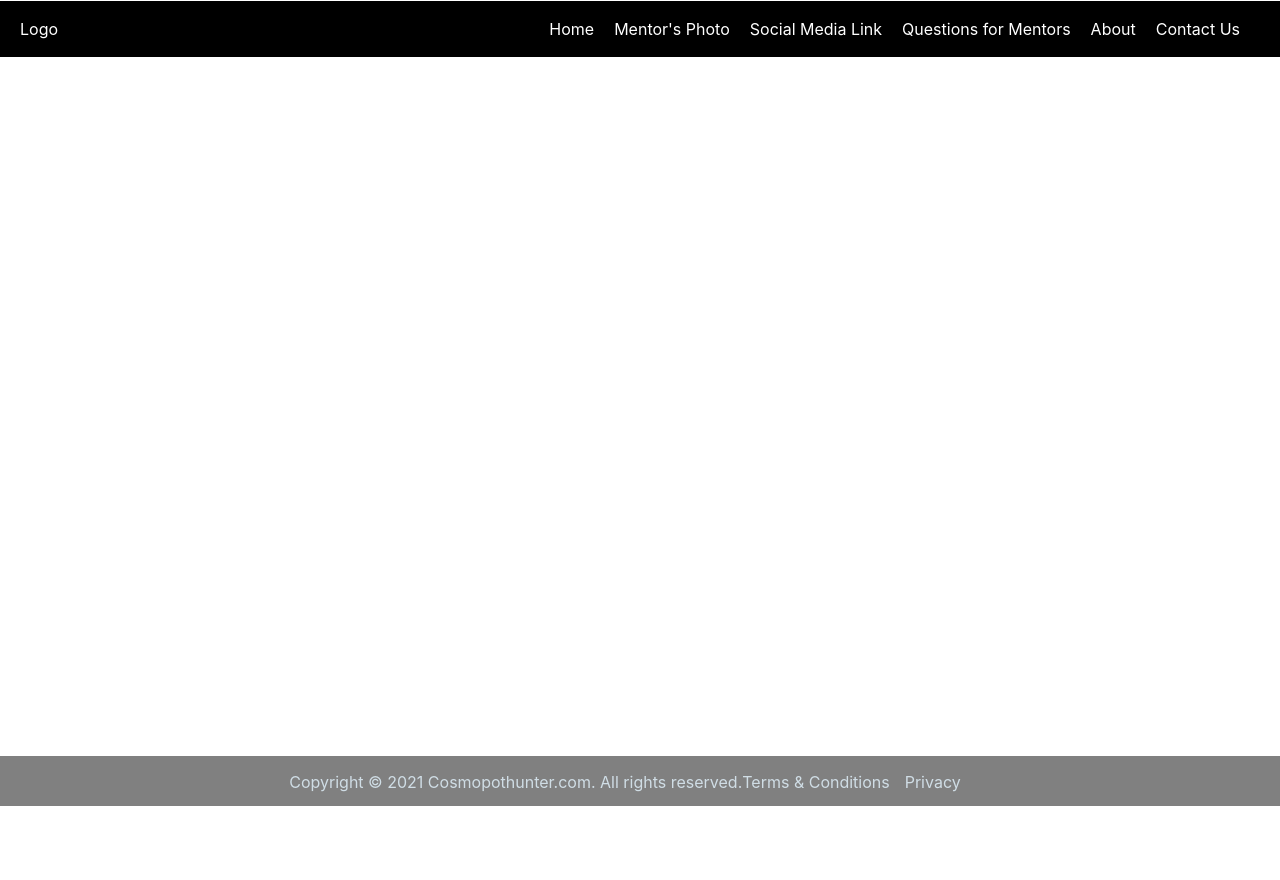
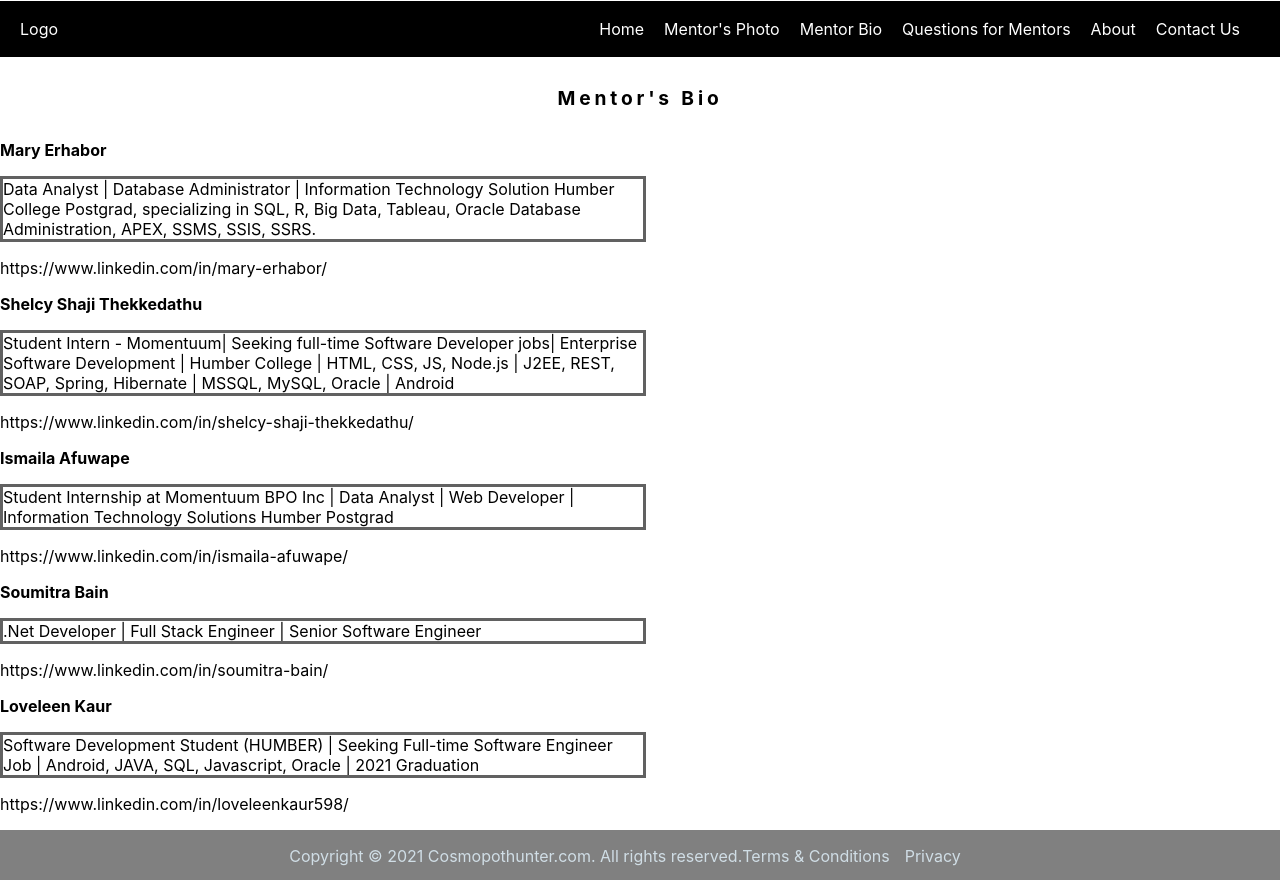
Before and after one commit to Marypearl/maryProjectClient, a React (Create React App) app: page /MentorsBio in a window 1280 px wide. Before the commit the page ends 806 px from the top, so only its background shows below. Built offline with nearby package versions, Linux system fonts and the light colour scheme.

Commit message:
frontend

```diff
--- /dev/null
+++ b/public/MentorsBio.json
@@ -0,0 +1,35 @@
+[
+    {
+        "id":1,
+        "name":"Mary Erhabor",
+        "bio": "Data Analyst | Database Administrator | Information Technology Solution Humber College Postgrad, specializing in SQL, R, Big Data, Tableau, Oracle Database Administration, APEX, SSMS, SSIS, SSRS.",
+        "linkUrl":"https://www.linkedin.com/in/mary-erhabor/"
+    },
+    {
+        "id":2,
+        "name":"Shelcy Shaji Thekkedathu",
+        "bio": "Student Intern - Momentuum| Seeking full-time Software Developer jobs| Enterprise Software Development | Humber College | HTML, CSS, JS, Node.js | J2EE, REST, SOAP, Spring, Hibernate | MSSQL, MySQL, Oracle | Android",
+        "linkUrl":"https://www.linkedin.com/in/shelcy-shaji-thekkedathu/"
+    },
+    {
+        "id":3,
+        "name":"Ismaila Afuwape",
+        "bio": "Student Internship at Momentuum BPO Inc | Data Analyst | Web Developer | Information Technology Solutions Humber Postgrad",
+        "linkUrl":"https://www.linkedin.com/in/ismaila-afuwape/"
+    },
+    {
+        "id":4,
+        "name":"Soumitra Bain",
+        "bio": ".Net Developer | Full Stack Engineer | Senior Software Engineer",
+        "linkUrl":"https://www.linkedin.com/in/soumitra-bain/"
+    },
+
+    {
+        "id":4,
+        "name":"Loveleen Kaur",
+        "bio": "Software Development Student (HUMBER) | Seeking Full-time Software Engineer Job | Android, JAVA, SQL, Javascript, Oracle | 2021 Graduation",
+        "linkUrl":"https://www.linkedin.com/in/loveleenkaur598/"
+    }
+
+
+]
--- a/src/App.css
+++ b/src/App.css
@@ -117,16 +117,38 @@ footer .footer__legal a {
   margin-right: 20px;
 }
 
+.mentors-photo-heading{
+  margin: 30px 0;
+    display: flex;
+    justify-content: center;
+    font-weight: 700;
+    letter-spacing: 0.2em;
+    font-size: larger;
+}
+
 .mentors-image-container{
   display: flex;
-  justify-content: space-around;
-  margin-top: 30px;
+  flex-direction: row;
+  flex-wrap: wrap;
   padding-bottom: 70px;
+  justify-content: center;
 }
 
 .mentors-details{
+  width: 19%;
   transition: 0.3s;
-  box-shadow: 0 4px 8px 0 rgb(0 0 0);
+  border: 1px solid #0000002b;
+}
+
+.mentorsbio-details{
+  width: 50%;
+  transition: 0.3s;
+  border: 3px solid #0000009e;
+}
+
+.mentors-details img{
+  object-fit: cover;
+    width: 100%;
 }
 
 .mentors-info{
@@ -135,4 +157,35 @@ footer .footer__legal a {
 
 .mentor-name{
   font-weight: bold;
+  margin-top: 0;
 }
+.mentorbio-name{
+  font-weight: bold;
+  margin-top: 0;
+}
+
+.question-section{
+  display: flex;
+  flex-direction: column;
+  width: 80%;
+  border: 1px solid #00000054;
+  margin-left: 10%;
+  padding: 10px 10px;
+}
+
+.question-section p {
+  margin-top: 0;
+}
+
+.questions-section-heading{
+  margin: 30px 0;
+    display: flex;
+    justify-content: center;
+    font-weight: 700;
+    letter-spacing: 0.2em;
+    font-size: larger;
+}
+
+.question{
+  font-weight: bold;
+}
--- a/src/components/AppRouter.js
+++ b/src/components/AppRouter.js
@@ -5,11 +5,12 @@ import Home from './Home'
 import Contact from './Contact';
 import About from './About';
 import MentorsPhoto from './MentorsPhoto';
-import SocialMediaLink from './SocialMediaLink';
+import MentorsBio from './MentorsBio';
 import MentorsQuestion from './MentorsQuestion'
 import Header from './Header';
 import Footer from './Footer';
 import '../App.css';
+
 
 const AppRouter = () => {
   return (
@@ -26,7 +27,7 @@ const AppRouter = () => {
         <Route path='/About' component={About} />
         <Route path='/MentorsPhoto' component={MentorsPhoto} />
         <Route path='/MentorsQuestion' component={MentorsQuestion} />
-        <Route path='/socialMediaLink' component={SocialMediaLink} />
+        <Route path='/MentorsBio' component={MentorsBio} />
 
       </Switch>
 
--- a/src/components/Header.js
+++ b/src/components/Header.js
@@ -57,8 +57,8 @@ function Header(){
       <NavLink activeClassName='is-active' to='/mentorsphoto'>
             Mentor's Photo
           </NavLink>
-          <NavLink activeClassName='is-active' to='/socialMedialink'>
-           Social Media Link
+          <NavLink activeClassName='is-active' to='/mentorsBio'>
+           Mentor Bio
           </NavLink>
           <NavLink activeClassName='is-active' to='/mentorsQuestion'>
             Questions for Mentors
--- /dev/null
+++ b/src/components/MentorsBio.js
@@ -0,0 +1,43 @@
+import React, { useEffect, useState } from "react";
+
+const MentorsBio = () => {
+  const [mentorsBios, setMentorsBio] = useState([]);
+  useEffect(() => {
+    fetch("http://localhost:3000/MentorsBio.json")
+      .then((res) => res.json())
+      .then((resData) => {
+        setMentorsBio(resData);
+        console.log(resData)
+      });
+  },[]);
+  const handleOnMentorsBioClick = (item) => {
+    console.log("click", item);
+  };
+
+  return (
+    <div>
+      <div className="mentors-photo-heading">Mentor's Bio</div>
+      <div className="">
+        {mentorsBios.map(( mentorsBio) => {
+          return (
+            <div
+              className=""
+              key={mentorsBio.id}
+              onClick={() => handleOnMentorsBioClick(mentorsBio.linkUrl)}
+            >
+
+
+              <div className="">
+                <p className= "mentorbio-name">{mentorsBio.name}</p>
+                <p className="mentorsbio-details">{mentorsBio.bio}</p>
+                <p>{mentorsBio.linkUrl}</p>
+              </div>
+            </div>
+          );
+        })}
+      </div>
+    </div>
+  );
+};
+
+export default MentorsBio;
--- a/src/components/MentorsPhoto.js
+++ b/src/components/MentorsPhoto.js
@@ -7,15 +7,16 @@ const MentorsPhoto = () => {
       .then((res) => res.json())
       .then((resData) => {
         setMentors(resData);
+        console.log(resData)
       });
-  });
+  },[]);
   const handleOnMentorClick = (item) => {
     console.log("click", item);
   };
 
   return (
     <div>
-      <div>Mentors Photo</div>
+      <div className="mentors-photo-heading">Mentors Photo</div>
       <div className="mentors-image-container">
         {mentors.map((mentor) => {
           return (
--- a/src/components/MentorsQuestion.js
+++ b/src/components/MentorsQuestion.js
@@ -1,11 +1,25 @@
-import React from 'react'
+import React, { useEffect, useState } from "react";
+import axios from "axios";
 
 const MentorsQuestion = () => {
-    return (
-        <div>
-            Mentors Question
+  const [questions, setQuestions] = useState([]);
+  useEffect(() => {
+    axios.get("http://localhost:5000/api/qa").then((resData) => {
+      setQuestions(resData.data);
+      console.log(resData);
+    });
+  }, []);
+  return (
+    <div>
+      <div className="questions-section-heading">Mentors Question</div>
+      {questions.map((ques, i) => (
+        <div className="question-section" key={ques._id}>
+          <p className="question">Q{i+1}: {ques.question}</p>
+          <p>Ans: {ques.answer}</p>
         </div>
-    )
-}
+      ))}
+    </div>
+  );
+};
 
-export default MentorsQuestion
+export default MentorsQuestion;
--- a/src/components/SocialMediaLink.js
+++ /dev/null
@@ -1,11 +0,0 @@
-import React from 'react'
-
-const SocialMediaLink = () => {
-    return (
-        <div>
-            Social Media Link
-        </div>
-    )
-}
-
-export default SocialMediaLink
```
Also changed, not shown: public/mentors.json (+21 -12 lines), public/robots.txt (deleted), 1 other file (tests, documents, lock files or other folders).
